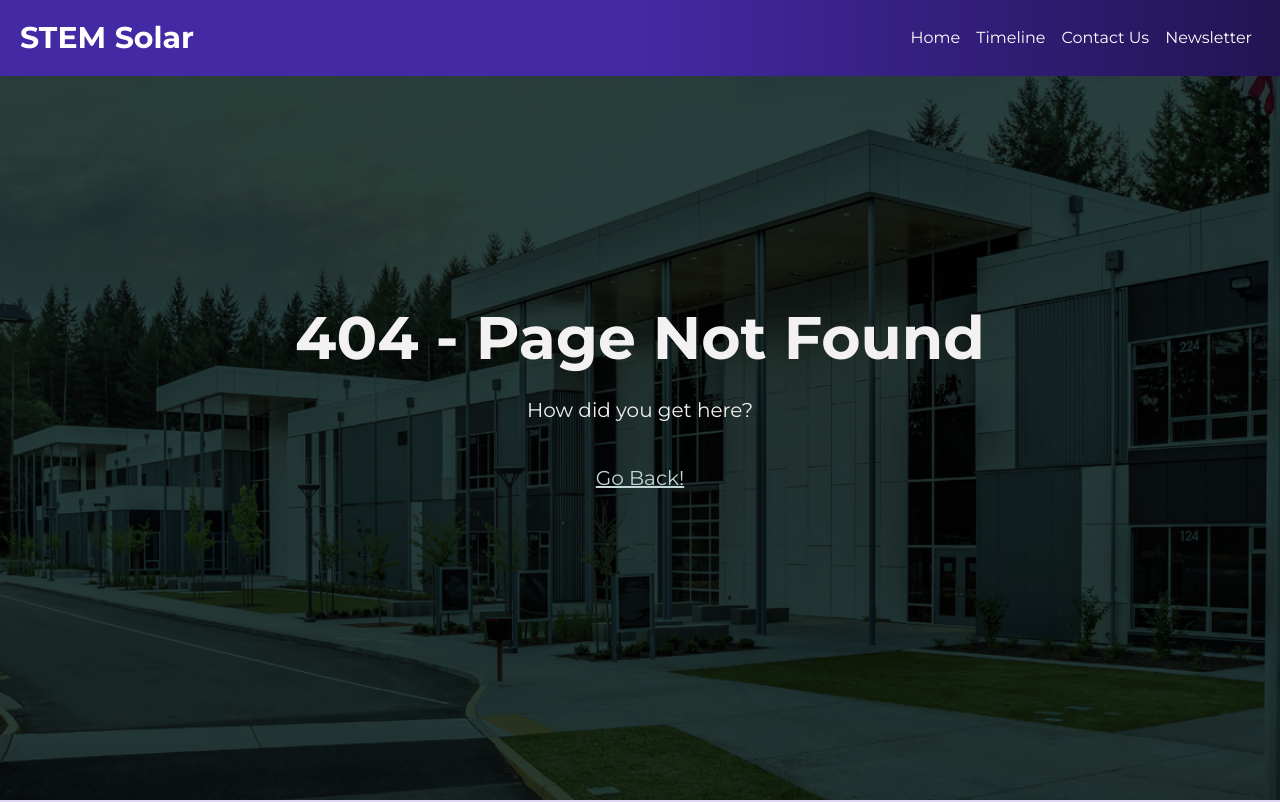
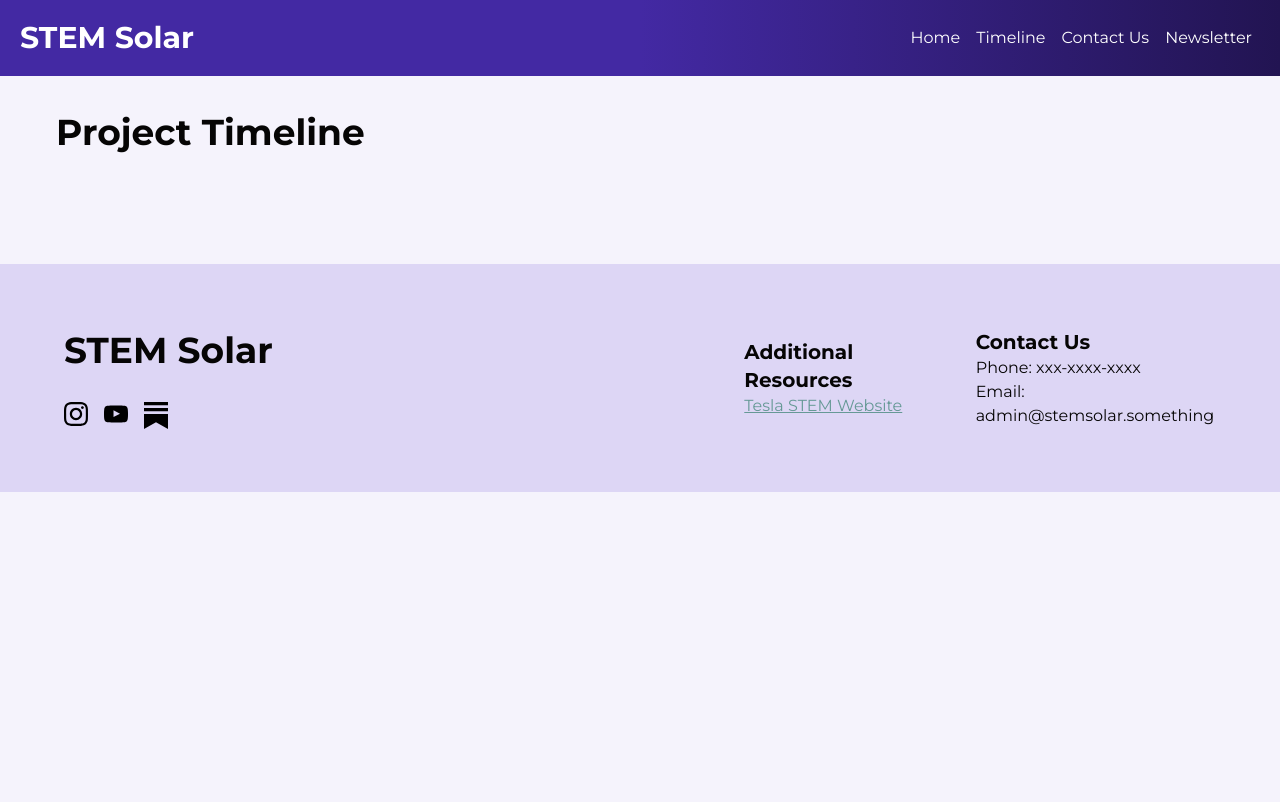
Before and after one commit to somebody4545/stemsolar, a React (Vite) app: page /timeline in a window 1280 px wide. Shown: the top 802 px of the page. Built offline with nearby package versions, Linux system fonts and the light colour scheme; a web font is replaced by a local one.

Commit message:
substack, corrections, timeline started

```diff
--- a/src/App.jsx
+++ b/src/App.jsx
@@ -6,6 +6,7 @@ import Home from "./pages/Home.jsx";
 import Header from "./templates/Header.jsx";
 import Footer from "./templates/Footer.jsx";
 import NoMatch from "./pages/NoMatch.jsx";
+import Timeline from "./pages/Timeline.jsx";
 
 function App() {
   const [count, setCount] = useState(0)
@@ -18,11 +19,12 @@ function App() {
               <Routes>
                   <Route path="/" element={<Home />} />
                   <Route path="*" element={<NoMatch />} />
+                  <Route path="/timeline" element={<Timeline />} />
               </Routes>
               <Footer />
           </div>
       </>
-  );z
+  );
 }
 
 export default App
--- a/src/index.css
+++ b/src/index.css
@@ -8,6 +8,8 @@
     @apply font-sans;
     @apply text-text-default;
     @apply bg-background-default;
+    scroll-behavior: smooth;
+
   }
 }
 
--- a/src/pages/Home.jsx
+++ b/src/pages/Home.jsx
@@ -94,9 +94,9 @@ const Home = () => {
                     </div>
                     <div className={'flex flex-col md:flex-row'}>
                         <img className={'w-full max-w-80 max-md:mx-auto my-auto p-8'} src="river.png"
-                             alt="River Clark"/>
+                             alt="River Clarke"/>
                         <div className={'w-full p-8 my-auto'}>
-                            <h1 className={'text-2xl pb-4 font-bold'}>River Clark</h1>
+                            <h1 className={'text-2xl pb-4 font-bold'}>River Clarke</h1>
                             <p>As a co-founder and project manager of Tesla STEM Solar, I helped lead a dedicated team
                                 in advocating for clean energy initiatives. I also played a key role in integrating STEM
                                 Solar’s clean energy projects into the Environmental Engineering & Sustainable Design
--- /dev/null
+++ b/src/pages/Timeline.jsx
@@ -0,0 +1,13 @@
+import React, {useState, useContext, useEffect, useRef} from "react";
+import gsap from 'gsap';
+const Timeline = () => {
+    return (<>
+            <section className={'py-28 px-14'}>
+                <h1 className={'text-4xl font-bold'}>Project Timeline</h1>
+            </section>
+        </>
+
+    )
+}
+
+export default Timeline;
--- a/src/templates/Footer.jsx
+++ b/src/templates/Footer.jsx
@@ -9,6 +9,7 @@ const Footer = () => {
                 <div className={'flex flex-row gap-4 [&>*]:size-6 pt-8 max-md:mx-auto'}>
                     <a href={"https://www.instagram.com"}><img src="insta.svg" alt=""/></a>
                     <a href={"https://www.youtube.com"}><img src="youtube.svg" alt=""/></a>
+                    <a href={"https://stemsolar.substack.com/"}><img src="substack-icon.svg" alt=""/></a>
                 </div>
             </div>
             <div className={'md-w-1/3 flex flex-col align-center h-full my-auto'}>
@@ -16,7 +17,7 @@ const Footer = () => {
                 <a className={'text-primary-500 underline'} href={"https://tesla.lwsd.org"}>Tesla STEM Website</a>
             </div>
             <div className={'md-w-1/3 flex flex-col align-center h-full my-auto'}>
-                <h1 className={'text-xl font-bold'}>Contact Us</h1>
+                <h1 className={'text-xl font-bold'} id={'contact'}>Contact Us</h1>
                 <p>Phone: xxx-xxxx-xxxx</p>
                 <p>Email: admin@stemsolar.something</p>
             </div>
--- a/src/templates/Header.jsx
+++ b/src/templates/Header.jsx
@@ -19,8 +19,8 @@ const Header = () => {
                 <div className={`max-md:py-8 max-md:gap-3 flex-col md:flex-row ${isExpanded ? 'flex' : 'hidden'} md:flex`}>
                     <a href="/" className="mx-2">Home</a>
                     <a href="/timeline" className="mx-2">Timeline</a>
-                    <a href="/contact" className="mx-2">Contact Us</a>
-                    <a href="/contact" className="mx-2">Newsletter</a>
+                    <a href="#contact" className="mx-2">Contact Us</a>
+                    <a href="https://stemsolar.substack.com/" className="mx-2">Newsletter</a>
                 </div>
             </div>
         </div>
```
Also changed, not shown: public/substack-icon.svg (added).
